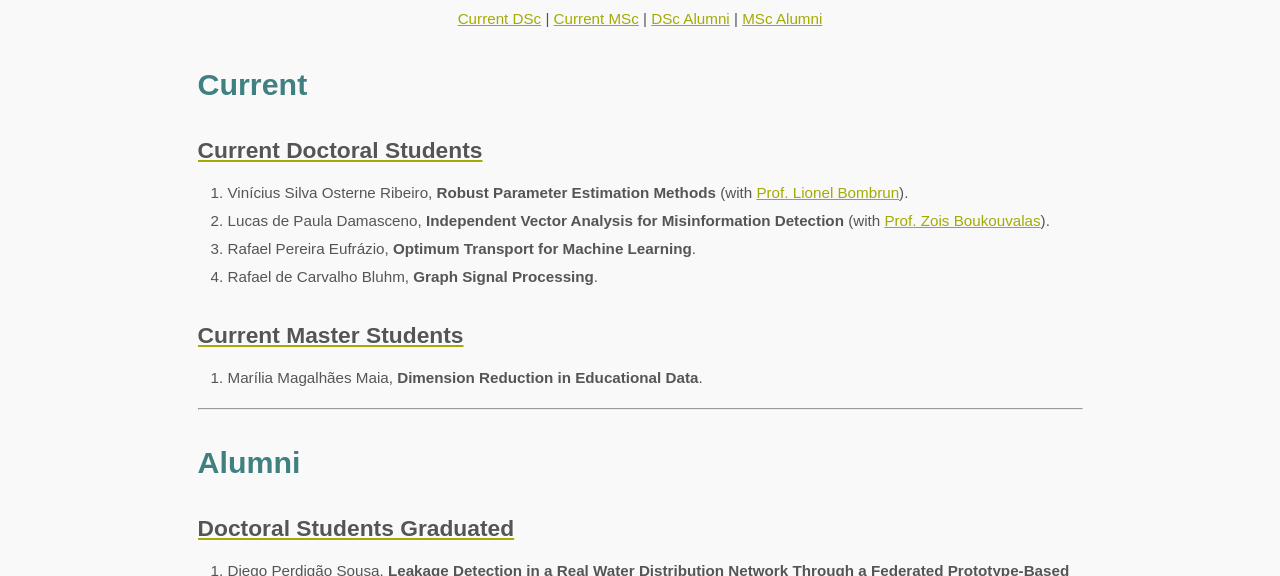
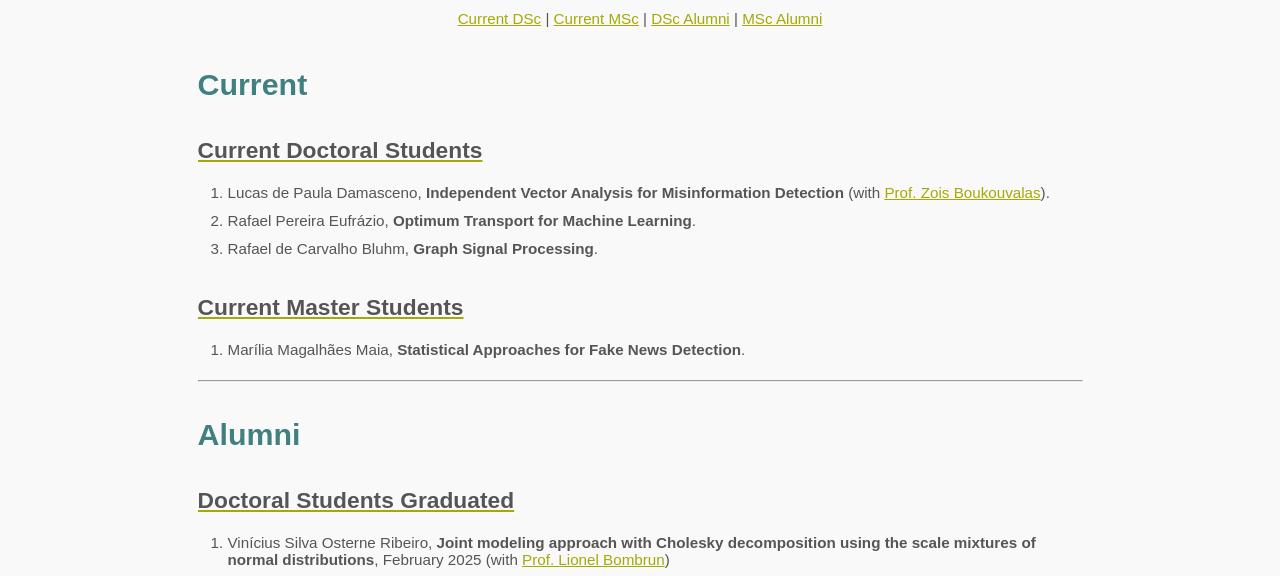
Before and after one commit to charlescasimiro/charlescasimiro.github.io, a plain HTML site: page students_theses.html in a window 1280 px wide. Shown: the part 179-755 px from the top of the page. Drawn offline with Linux system fonts and the light colour scheme; a script that the page names is missing.

Commit message:
Update students_theses.html

```diff
--- a/students_theses.html
+++ b/students_theses.html
@@ -68,8 +68,7 @@
     <a id="PhD_current"><H2><b>Current Doctoral Students</b></H2></a>
 
     <ol>
-      <li>Vinícius Silva Osterne Ribeiro, <b>Robust Parameter Estimation Methods</b> (with <a href="https://study.agro-bordeaux.fr/teacher/bombrun-lionel/">Prof. Lionel Bombrun</a>).</li>
-      <li>Lucas de Paula Damasceno, <b>Independent Vector Analysis for Misinformation Detection</b> (with <a href="https://zoisboukouvalas.github.io/">Prof. Zois Boukouvalas</a>).</li>
+     <li>Lucas de Paula Damasceno, <b>Independent Vector Analysis for Misinformation Detection</b> (with <a href="https://zoisboukouvalas.github.io/">Prof. Zois Boukouvalas</a>).</li>
       <li>Rafael Pereira Eufrázio, <b>Optimum Transport for Machine Learning</b>.</li>
       <li>Rafael de Carvalho Bluhm, <b>Graph Signal Processing</b>.</li>
     </ol>
@@ -80,7 +79,7 @@
     <a id="MSc_current"><H2><b>Current Master Students</b></H2></a>
 
     <ol>
-      <li>Marília Magalhães Maia, <b>Dimension Reduction in Educational Data</b>.</li>
+      <li>Marília Magalhães Maia, <b>Statistical Approaches for Fake News Detection</b>.</li>
     </ol>
 
 
@@ -96,6 +95,7 @@
     <a id="PhD_alumni"><H2><b>Doctoral Students Graduated</b></H2></a>
 
     <ol>
+      <li>Vinícius Silva Osterne Ribeiro, <b>Joint modeling approach with Cholesky decomposition using the scale mixtures of normal distributions</b>, February 2025 (with <a href="https://study.agro-bordeaux.fr/teacher/bombrun-lionel/">Prof. Lionel Bombrun</a>)</li>
       <li>Diego Perdigão Sousa, <b>Leakage Detection in a Real Water Distribution Network Through a Federated Prototype-Based Model</b>, January 2024.</li>
       <li>Fazal E Asim, <a href="http://repositorio.ufc.br/bitstream/riufc/54783/1/2020_tese_feasim.pdf"><b>Array Processing and Precoding Design for Next Generation of Wireless Communication Systems</b></a>, October 2020 (with Dr. Josef Nossek).</li>
       <li>Francisca Leidmar Josué Vieira, <a href="http://www.repositorio.ufc.br/bitstream/riufc/55553/1/2020_tese_fljvieira.pdf"><b>Deformed Exponentials in Statistical Manifolds: Characterization and Analysis of Family of Entropies</b></a>, January 2020</li>
```
